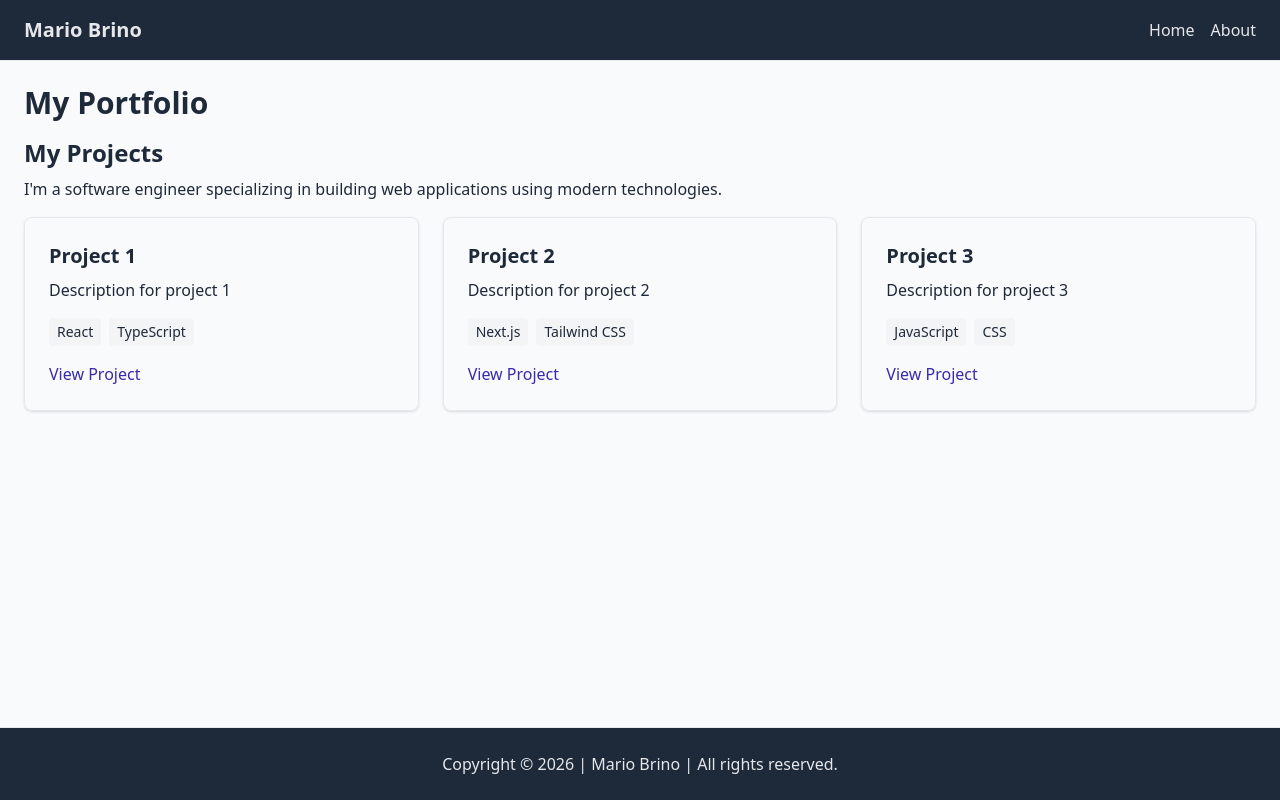
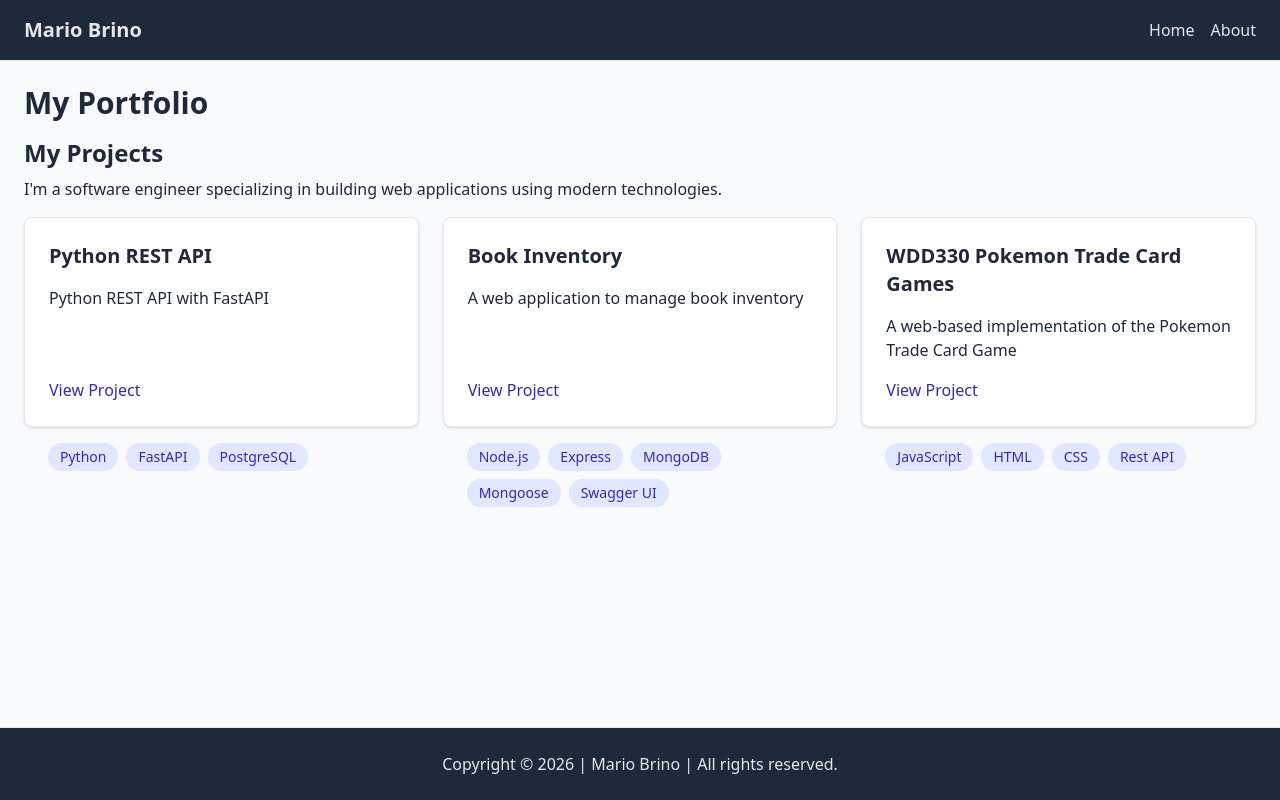
Before and after one commit to mariohbrino/wdd430-portfolio, a Next.js app: page / in a window 1280 px wide. Built offline with nearby package versions, Linux system fonts and the light colour scheme.

Commit message:
feat: update project details and enhance ProjectCard layout for better presentation

```diff
--- a/src/app/page.tsx
+++ b/src/app/page.tsx
@@ -2,22 +2,22 @@ import ProjectList from "@/components/project-list";
 
 const projects = [
   {
-    title: "Project 1",
-    description: "Description for project 1",
-    technologies: ["React", "TypeScript"],
-    link: "https://example.com/project1",
+    title: "Python REST API",
+    description: "Python REST API with FastAPI",
+    technologies: ["Python", "FastAPI", "PostgreSQL"],
+    link: "https://github.com/mariohbrino/python-fastapi",
   },
   {
-    title: "Project 2",
-    description: "Description for project 2",
-    technologies: ["Next.js", "Tailwind CSS"],
-    link: "https://example.com/project2",
+    title: "Book Inventory",
+    description: "A web application to manage book inventory",
+    technologies: ["Node.js", "Express", "MongoDB", "Mongoose", "Swagger UI"],
+    link: "https://github.com/mariohbrino/book-inventory",
   },
   {
-    title: "Project 3",
-    description: "Description for project 3",
-    technologies: ["JavaScript", "CSS"],
-    link: "https://example.com/project3",
+    title: "WDD330 Pokemon Trade Card Games",
+    description: "A web-based implementation of the Pokemon Trade Card Game",
+    technologies: ["JavaScript", "HTML", "CSS", "Rest API"],
+    link: "https://github.com/mariohbrino/wdd330",
   },
 ];
 
--- a/src/components/project-card.tsx
+++ b/src/components/project-card.tsx
@@ -12,21 +12,12 @@ export default function ProjectCard({
   link,
 }: ProjectCardProps) {
   return (
-    <article className="rounded-lg border border-gray-200 p-6 shadow-sm transition-shadow duration-300 hover:shadow-md">
-      <h3 className="mb-2 text-xl font-semibold">{title}</h3>
-      <p className="mb-4">{description}</p>
-      <ul className="mb-4 flex flex-wrap gap-2">
-        {technologies.map((tech) => (
-          <li
-            key={tech}
-            className="rounded bg-gray-100 px-2 py-1 text-sm"
-          >
-            {tech}
-          </li>
-        ))}
-      </ul>
+    <div className="row-span-2 grid grid-rows-subgrid gap-4">
+      <article className="flex flex-col gap-4 rounded-lg border border-gray-200 bg-white p-6 shadow-sm transition-shadow duration-300 hover:shadow-md">
+        <h3 className="text-xl font-semibold">{title}</h3>
+        <p>{description}</p>
         {link && (
-        <p className="mt-4">
+          <p className="mt-auto">
             <a
               href={link}
               target="_blank"
@@ -38,5 +29,18 @@ export default function ProjectCard({
           </p>
         )}
       </article>
+      <div className="px-6">
+        <ul className="flex flex-wrap gap-2">
+          {technologies.map((tech) => (
+            <li
+              key={tech}
+              className="rounded-3xl bg-indigo-100 px-3 py-1 text-sm text-indigo-800"
+            >
+              {tech}
+            </li>
+          ))}
+        </ul>
+      </div>
+    </div>
   );
 }
```
Lines whose indentation alone changed are shown as unchanged.
